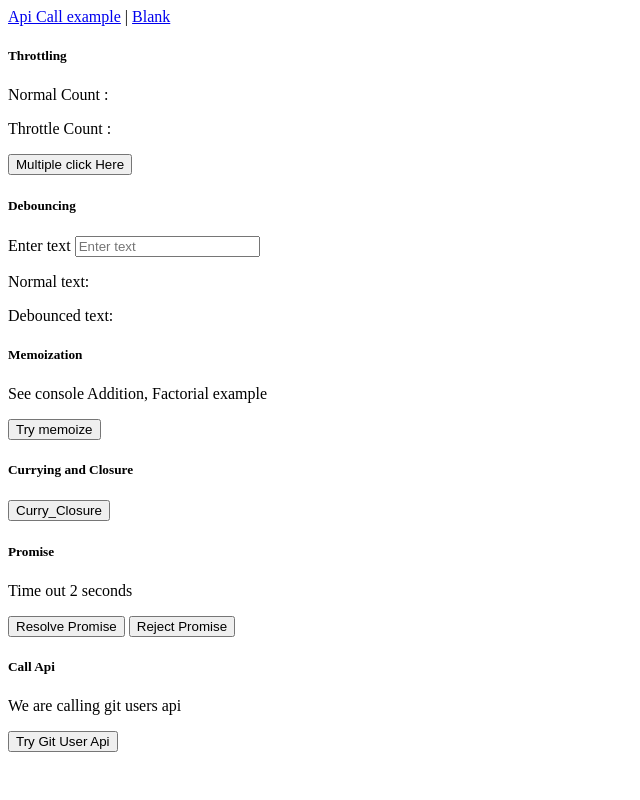
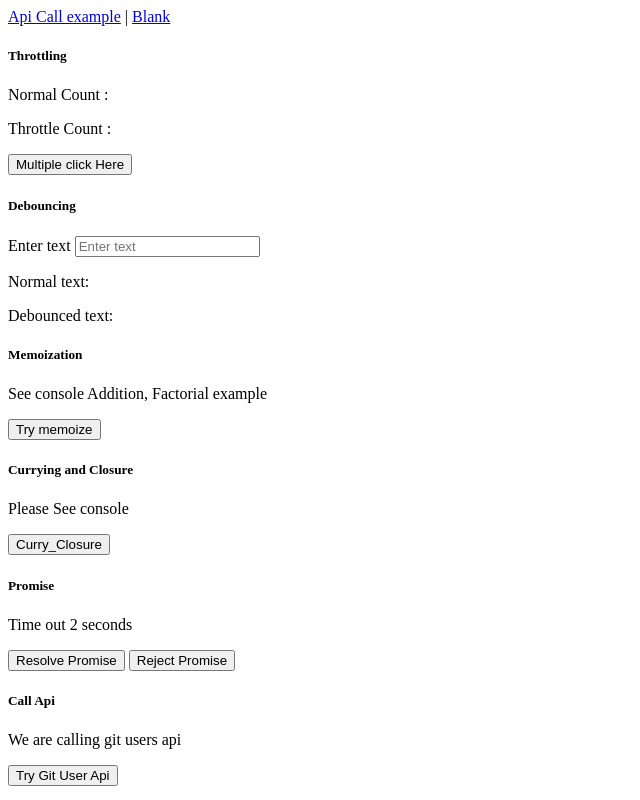
Before and after one commit to sachin7478/vite-project, a website built with Vite: page src/index.html in a window 1280 px wide. Shown: the whole page, without its empty margins (0-640 px from the left). Built offline with nearby package versions, Linux system fonts and the light colour scheme.

Commit message:
api call example

```diff
--- a/src/index.html
+++ b/src/index.html
@@ -107,6 +107,7 @@
           >
             Currying and Closure
           </h5>
+          <p>Please See console</p>
           <button
             type="button"
             class="mt-4"
```
